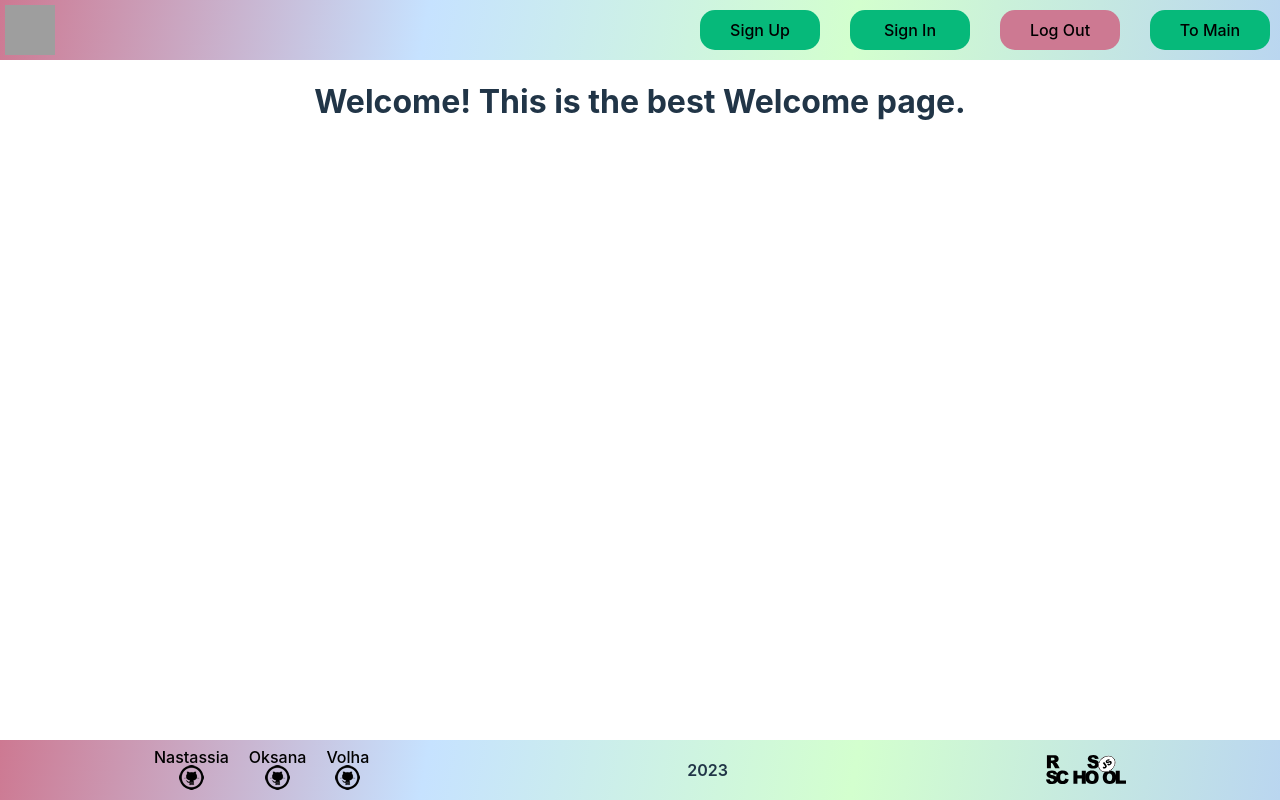
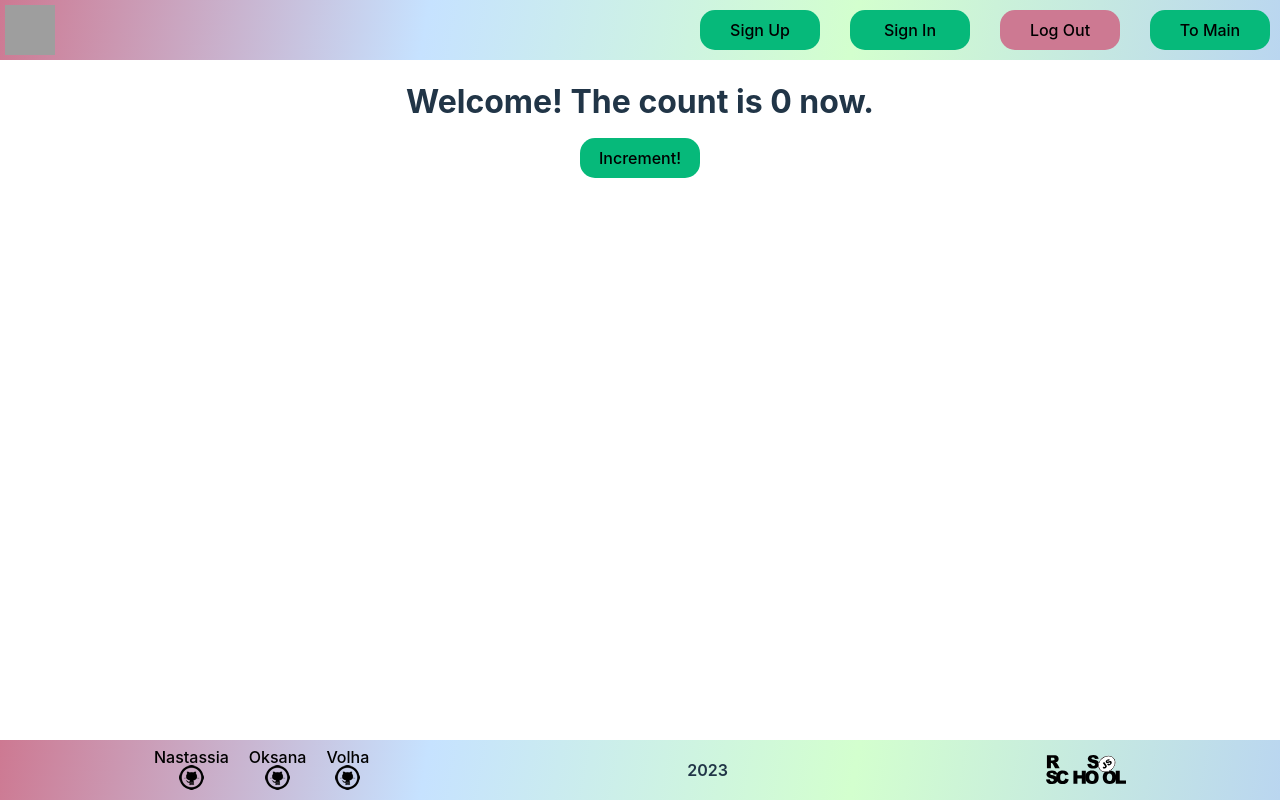
Before and after one commit to oksan4ik10/graphiql-app, a React (Vite) app: page / in a window 1280 px wide. Built offline with nearby package versions, Linux system fonts and the light colour scheme; grey boxes are pictures that could not be loaded.

Commit message:
refactor: set up state via redux store

```diff
--- a/src/components/App/App.tsx
+++ b/src/components/App/App.tsx
@@ -1,6 +1,6 @@
 import { BrowserRouter, Route, Routes } from 'react-router-dom';
 
-import style from './App.module.css';
+import styles from './App.module.css';
 import NotFoundPage from '../../pages/404/NotFoundPage';
 import SignUpPage from '../../pages/SignUpPage/SignUpPage';
 import SignInPage from '../../pages/SignInPage/SignInPage';
@@ -8,18 +8,20 @@ import WelcomePage from '../../pages/WelcomePage/WelcomePage';
 import MainPage from '../../pages/MainPage/MainPage';
 import Header from '../Header/Header';
 import Footer from '../Footer/Footer';
+import store from '../../store/store';
+import { Provider } from 'react-redux';
 
 export function App() {
   return (
     <>
       <Header />
-      <main className={style.wrapper}>
+      <main className={styles.wrapper}>
         <Routes>
-          <Route path="/" element={<WelcomePage />}></Route>
-          <Route path="/signup" element={<SignUpPage />}></Route>
-          <Route path="/signin" element={<SignInPage />}></Route>
-          <Route path="/main" element={<MainPage />}></Route>
-          <Route path="*" element={<NotFoundPage />}></Route>
+          <Route path="/" element={<WelcomePage />} />
+          <Route path="/signup" element={<SignUpPage />} />
+          <Route path="/signin" element={<SignInPage />} />
+          <Route path="/main" element={<MainPage />} />
+          <Route path="*" element={<NotFoundPage />} />
         </Routes>
       </main>
       <Footer />
@@ -30,7 +32,9 @@ export function App() {
 export default function WrappedApp() {
   return (
     <BrowserRouter>
-      <App />
+      <Provider store={store}>
+        <App />
+      </Provider>
     </BrowserRouter>
   );
 }
--- a/src/components/Utils/AnchorWithImage/AnchorWithImage.tsx
+++ b/src/components/Utils/AnchorWithImage/AnchorWithImage.tsx
@@ -8,10 +8,18 @@ interface IAnchorWithImageProps {
   specialStyle?: string;
 }
 
-export default function AnchorWithImage({ aHref, aText, imgSrc, imgAlt, specialStyle }: IAnchorWithImageProps) {
-  const specialWidth = specialStyle ? {
-    width: specialStyle
-  } : {}
+export default function AnchorWithImage({
+  aHref,
+  aText,
+  imgSrc,
+  imgAlt,
+  specialStyle,
+}: IAnchorWithImageProps) {
+  const specialWidth = specialStyle
+    ? {
+        width: specialStyle,
+      }
+    : {};
 
   return (
     <div className={styles.anchor_with_image_wrapper}>
--- a/src/components/Utils/Button/Button.tsx
+++ b/src/components/Utils/Button/Button.tsx
@@ -4,11 +4,20 @@ interface IButtonProps {
   buttonText: string;
   buttonType: 'button' | 'submit' | 'reset' | undefined;
   buttonStyle?: 'alternate_back' | '';
+  func?: () => void;
 }
 
-export default function Button({ buttonText, buttonType, buttonStyle }: IButtonProps) {
+export default function Button({ buttonText, buttonType, buttonStyle, func }: IButtonProps) {
+  const handleClick = () => {
+    func && func();
+  };
+
   return (
-    <button className={buttonStyle ? `button ${buttonStyle}` : 'button'} type={buttonType}>
+    <button
+      onClick={handleClick}
+      className={buttonStyle ? `button ${buttonStyle}` : 'button'}
+      type={buttonType}
+    >
       {buttonText}
     </button>
   );
--- a/src/pages/WelcomePage/WelcomePage.tsx
+++ b/src/pages/WelcomePage/WelcomePage.tsx
@@ -1,9 +1,19 @@
-import style from './WelcomePage.module.css';
+import styles from './WelcomePage.module.css';
+
+import Button from '../../components/Utils/Button/Button';
+import { increment } from '../../store/reducers/testReducer';
+import { useAppDispatch, useAppSelector } from '../../store/store';
 
 export default function WelcomePage() {
+  const count = useAppSelector((state) => state.testReducer.value);
+  const dispatch = useAppDispatch();
+
   return (
-    <div>
-      <h1>Welcome! This is the best Welcome page.</h1>
-    </div>
+    <>
+      <div>
+        <h1>Welcome! The count is {count} now.</h1>
+      </div>
+      <Button buttonText="Increment!" buttonType="button" func={() => dispatch(increment())} />
+    </>
   );
 }
--- /dev/null
+++ b/src/store/reducers/testReducer.ts
@@ -0,0 +1,17 @@
+import { createSlice } from '@reduxjs/toolkit';
+
+export const testSlice = createSlice({
+  name: 'testSlice',
+  initialState: {
+    value: 0,
+  },
+  reducers: {
+    increment: (state) => {
+      state.value += 1;
+    },
+  },
+});
+
+export const { increment } = testSlice.actions;
+
+export default testSlice.reducer;
--- /dev/null
+++ b/src/store/store.ts
@@ -0,0 +1,24 @@
+import { configureStore } from '@reduxjs/toolkit';
+import { combineReducers } from 'redux';
+import { TypedUseSelectorHook, useDispatch, useSelector } from 'react-redux';
+
+import testReducer from './reducers/testReducer';
+
+const rootReducer = combineReducers({
+  testReducer,
+});
+
+const store = configureStore({
+  reducer: rootReducer,
+});
+
+export type IRootState = ReturnType<typeof store.getState>;
+export type IRootDispatch = typeof store.dispatch;
+
+type IDispatchFunc = () => IRootDispatch;
+
+// использовать useAppDispatch и useAppSelector как использовались бы useDispatch и useSelector
+export const useAppDispatch: IDispatchFunc = useDispatch;
+export const useAppSelector: TypedUseSelectorHook<IRootState> = useSelector;
+
+export default store;
```
Also changed, not shown: src/components/Footer/Footer.tsx (+4 -4 lines).
